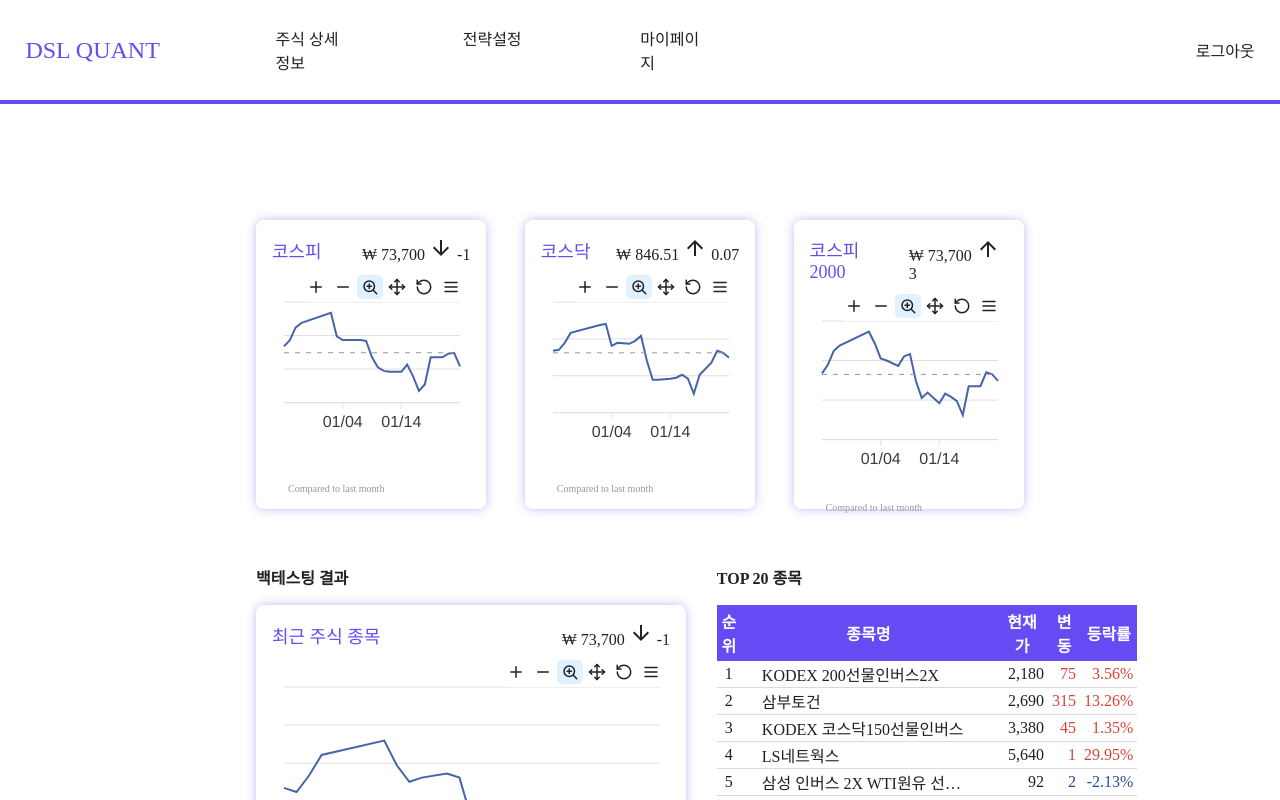
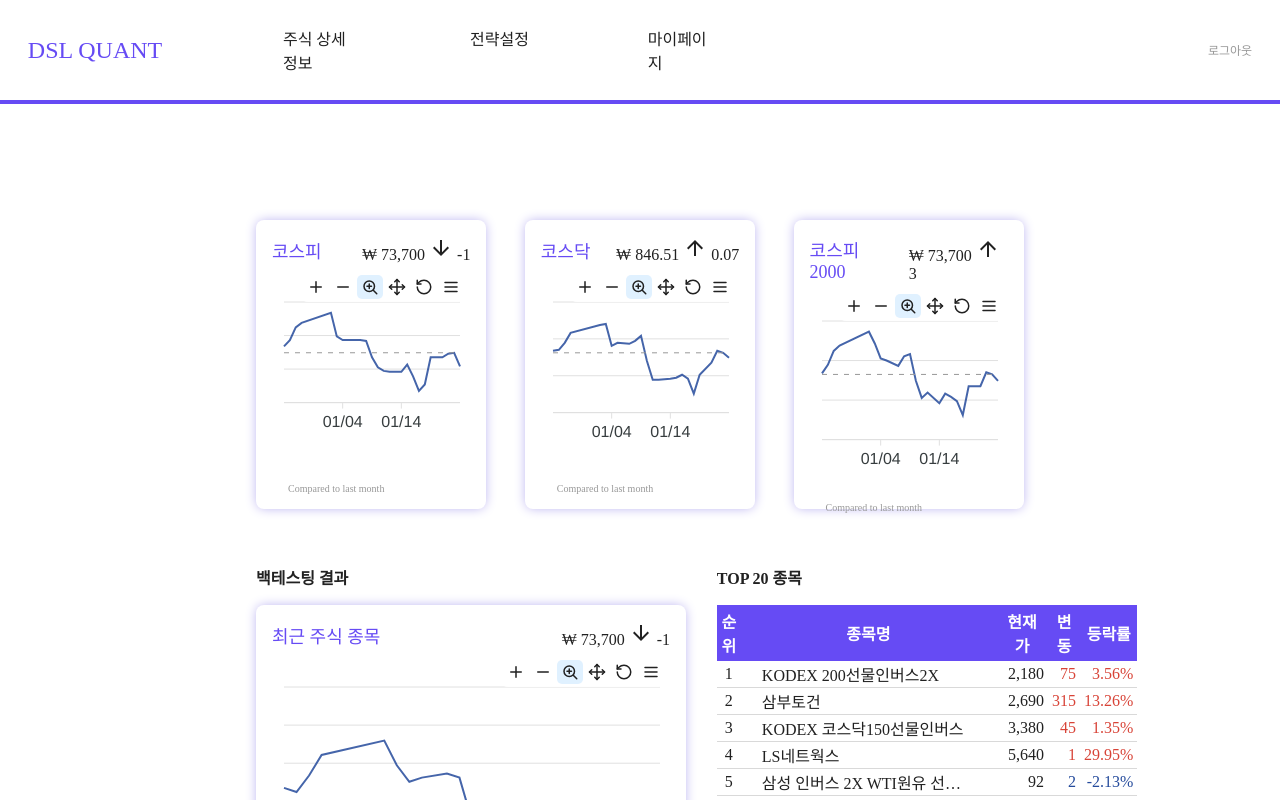
Before and after one commit to a40418a/DSL-QUANT-SYSTEM-FE, a React (Vite) app in the folder front-end/: page /home in a window 1280 px wide. Shown: the top 800 px of the page. Built offline with nearby package versions, Linux system fonts and the light colour scheme; a web font is replaced by a local one.

Commit message:
0711
로그아웃 크기 수정

```diff
--- a/front-end/src/components/topbar/topbar.css
+++ b/front-end/src/components/topbar/topbar.css
@@ -66,6 +66,16 @@
     font-weight: bold;
 }
 
+.topbar-logout {
+    display: flex;
+    align-items: center;
+}
+
+.topbar-logout a {
+    color: var(--color-3);
+    font-size: 12px;
+}
+
 /* 반응형 */
 @media (max-width: 1068px) {
     .topbar-wrapper {
```
